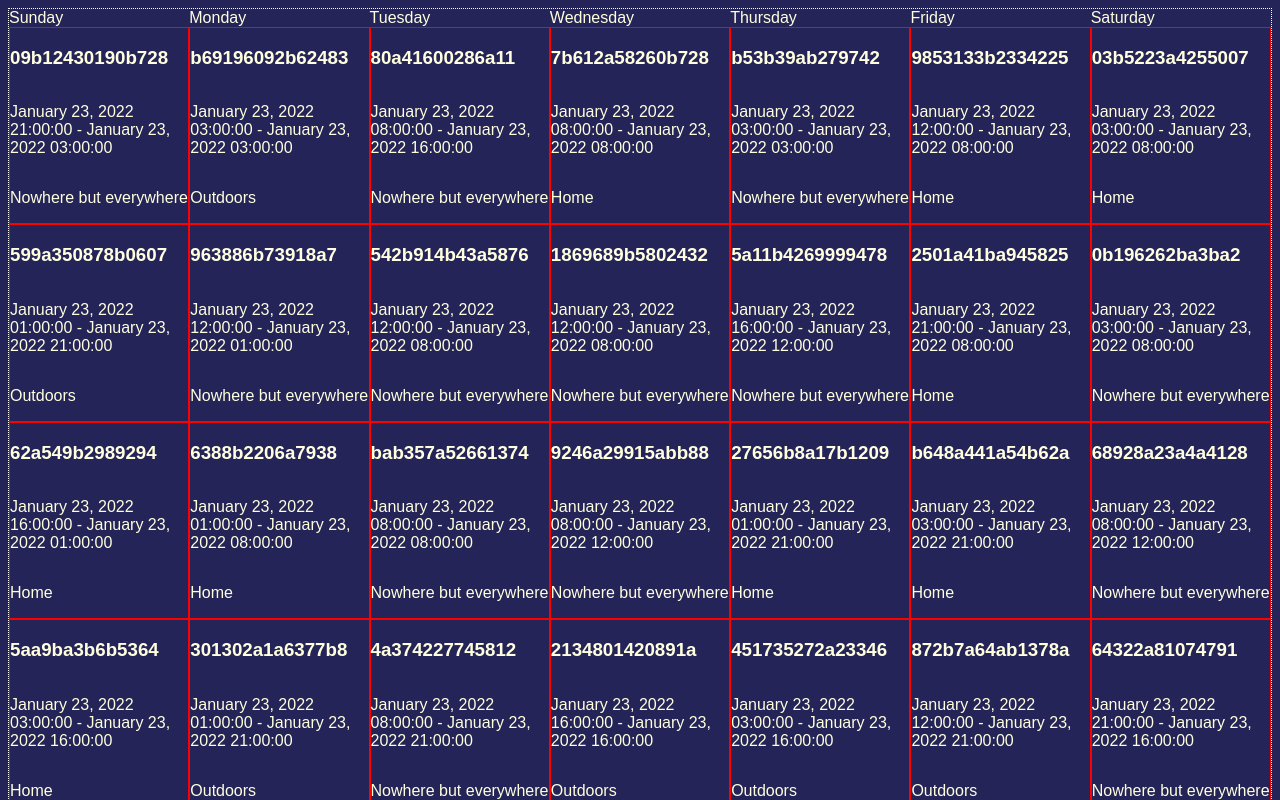
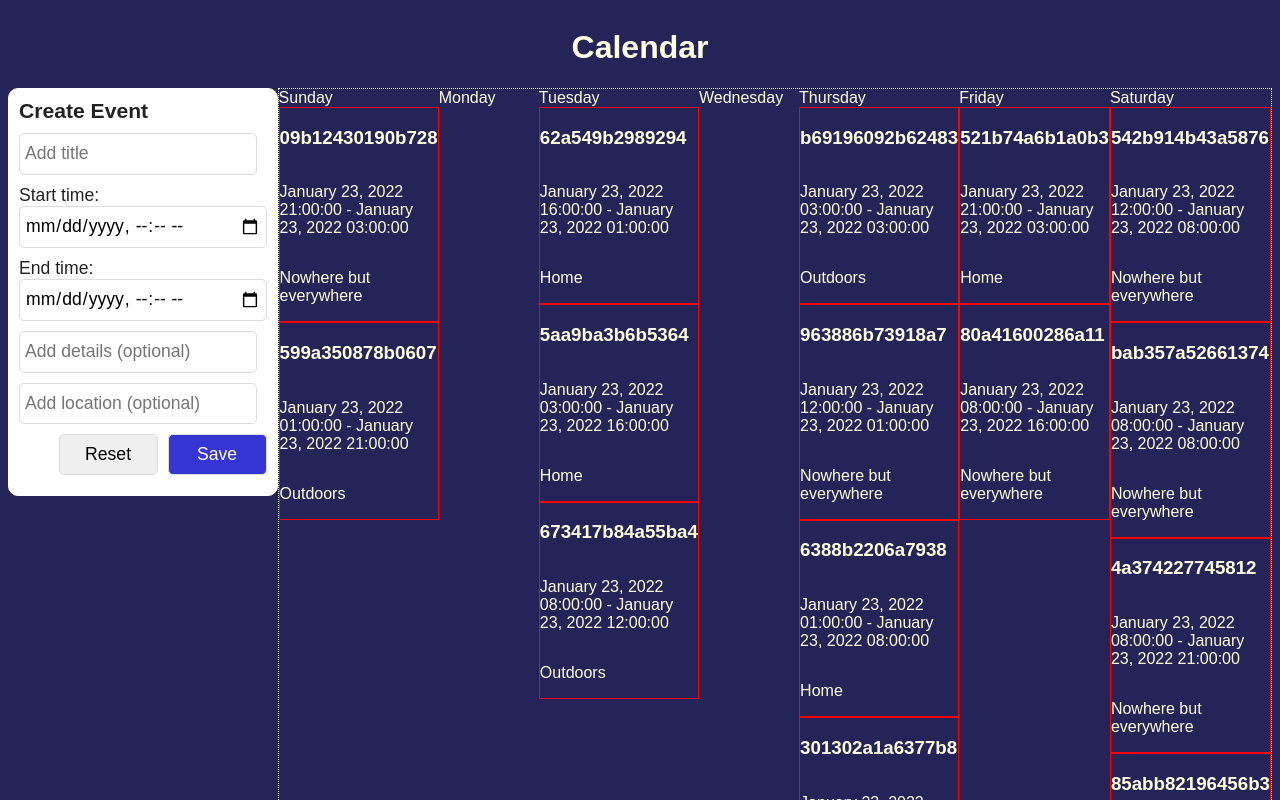
Before and after one commit to Codesmith-Scratch-Project/Calendar, a React app: page / in a window 1280 px wide. Shown: the top 800 px of the page. Built offline with nearby package versions, Linux system fonts and the light colour scheme.

Commit message:
putting frontend together

```diff
--- a/client/App.jsx
+++ b/client/App.jsx
@@ -10,7 +10,8 @@ import Calendar from './components/Calendar.jsx';
 import Event from './components/Event.jsx';
 import Day from './components/Day.jsx';
 import New from './components/test.jsx';
-
+import NavContainer from './containers/NavContainer.jsx';
+import MainContainer from './containers/MainContainer.jsx';
 
 // eventID: 1,
 // userID: 123,
@@ -37,7 +38,8 @@ class App extends React.Component {
   render() {
     return (
       <div>
-        <Calendar />
+        <NavContainer />
+        <MainContainer />
         {/* <Day /> */}
         {/* <Event name={'Coffee'} timeStart={'January 29, 2022 02:00:00'} timeEnd={'January 29, 2022 03:00:00'} location={'home'} /> */}
       </div>
--- a/client/components/Day.jsx
+++ b/client/components/Day.jsx
@@ -36,7 +36,7 @@ function randomLocation() {
 
 function randomEventGen() {
     const events = [];
-    const amount = 5;
+    const amount = Math.floor(Math.random() * 5);
     for (let i = 0; i < amount; i++) {
         events.push({
             name: randomString(),
@@ -65,9 +65,6 @@ const Day = (props) => {
     return (
         <div className="day">
             {name}
-            {/* <Event name={'Coffee'} timeStart={'January 29, 2022 02:00:00'} timeEnd={'January 29, 2022 03:00:00'} location={'home'} />
-            <Event name={'something'} timeStart={'January 29, 2022 03:00:00'} timeEnd={'January 29, 2022 04:00:00'} location={'work'} />
-            <Event name={'Coding'} timeStart={'January 29, 2022 06:00:00'} timeEnd={'January 29, 2022 07:00:00'} location={'home'} /> */}
             {eventComponents}
         </div>
     )
--- a/client/containers/MainContainer.jsx
+++ b/client/containers/MainContainer.jsx
@@ -1,6 +1,6 @@
 import React from 'react';
 import NewEvent from '../components/NewEvent.jsx';
-
+import Calendar from '../components/Calendar.jsx';
 
 export default class MainContainer extends React.Component {
   constructor(props) {
@@ -8,7 +8,12 @@ export default class MainContainer extends React.Component {
   }
 
   render() {
-    return <NewEvent />;
+    return (
+      <div id="main-container">
+        <NewEvent />
+        <Calendar />
+      </div>
+    );
   }
 
 }
--- a/client/containers/NavContainer.jsx
+++ b/client/containers/NavContainer.jsx
@@ -1 +1,20 @@
 import React from 'react';
+
+class NavContainer extends React.Component {
+    constructor(props) {
+        super(props);
+
+    }
+
+    render() {
+        return (
+            <div id="nav-container">
+                <h1>
+                    Calendar
+                </h1>
+            </div>
+        )
+    }
+}
+
+export default NavContainer;
--- a/client/style.css
+++ b/client/style.css
@@ -14,7 +14,19 @@ div#form {
     border-radius: 10px;
 }
 
-form {
+#form {
+    height: fit-content;
+}
+
+#main-container {
+    display: flex;
+    flex-direction: row;
+    justify-content: space-evenly;
+}
+
+#nav-container {
+    display: flex;
+    justify-content: center;
 }
 
 .calendar {
@@ -26,6 +38,7 @@ form {
 .day {
     display: flex;
     flex-direction: column;
+    width: 20%;
 }
 
 div#createEvent {
```
Also changed, not shown: 1 other file (tests, documents, lock files or other folders).
